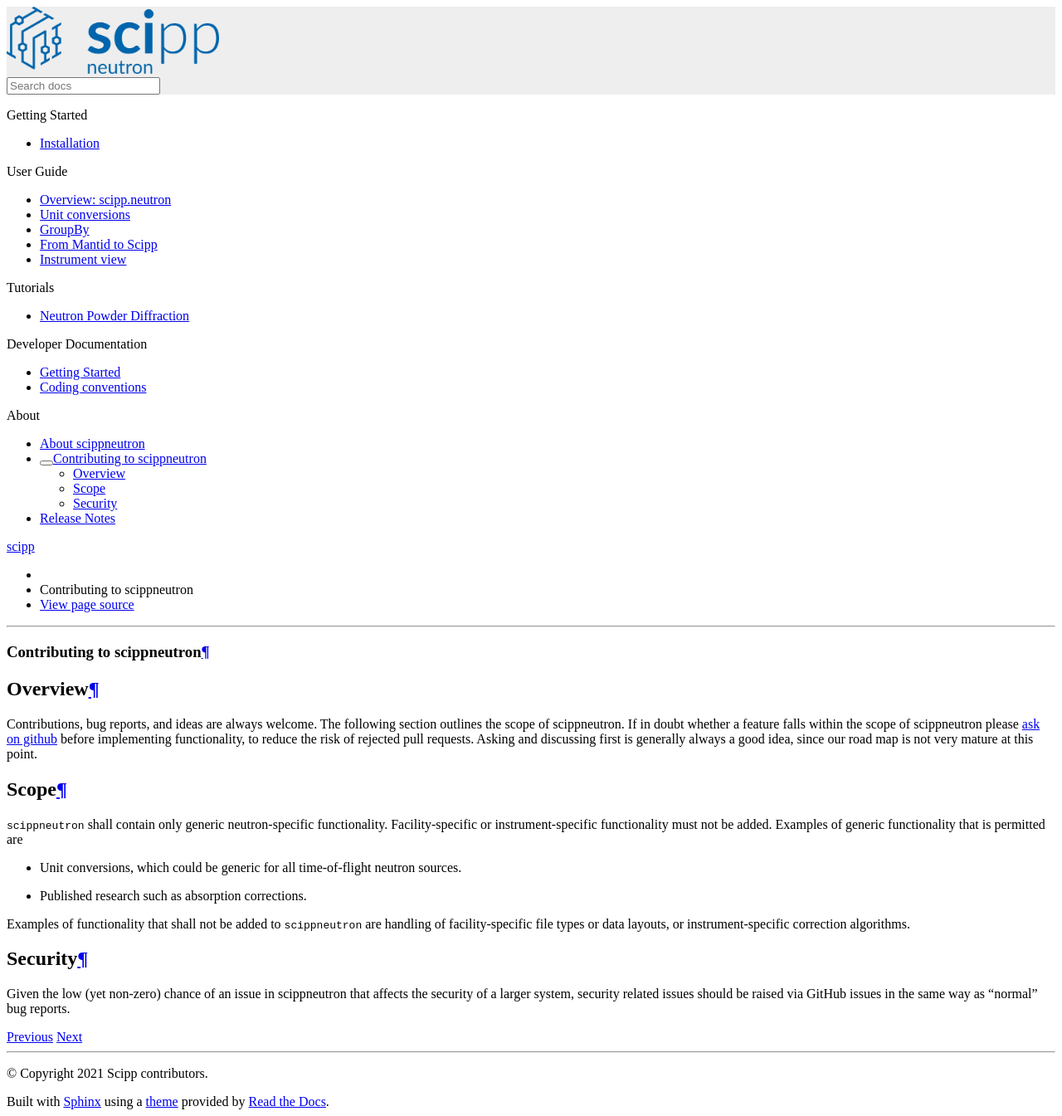
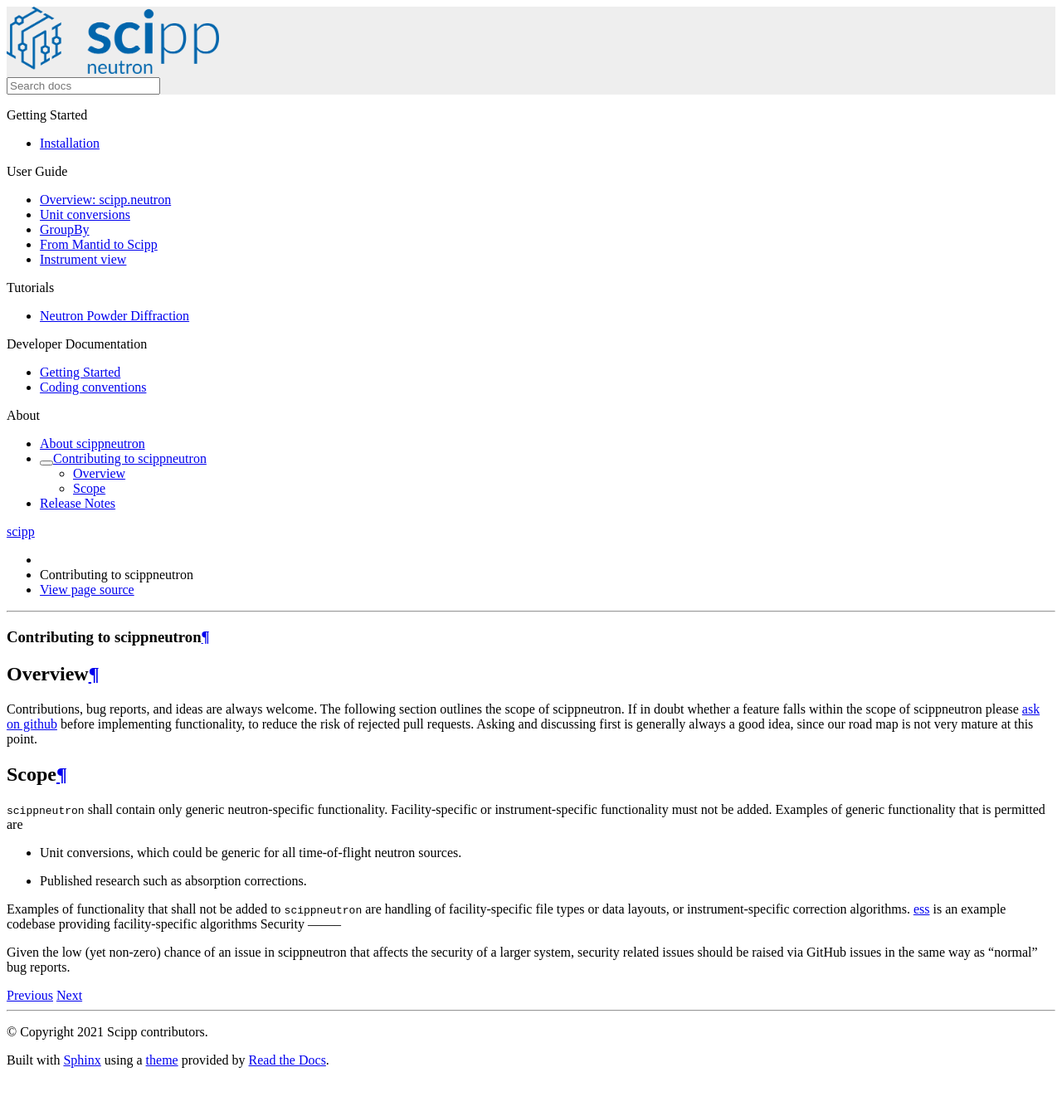
Before and after one commit to scipp/scippneutron, a Sphinx documentation site: the page built from docs/about/contributing.rst, in a window 1280 px wide. Shown: the whole page at 83% size. Built offline with Sphinx 7.4.7 and the Read the Docs theme 2.0.0, drawn with Linux system fonts in a browser that asks for light colours; after the commit the page ends 1295 px from its top, so only the background shows below that.

Commit message:
Update docs/about/contributing.rst
Co-authored-by: Owen Arnold <owen.arnold@stfc.ac.uk>

```diff
--- a/docs/about/contributing.rst
+++ b/docs/about/contributing.rst
@@ -22,7 +22,7 @@ Examples of generic functionality that is permitted are
 * Published research such as absorption corrections.
 
 Examples of functionality that shall not be added to ``scippneutron`` are handling of facility-specific file types or data layouts, or instrument-specific correction algorithms.
-
+`ess <https://github.com/scipp/ess>`_ is an example codebase providing facility-specific algorithms
 Security
 --------
 
```
